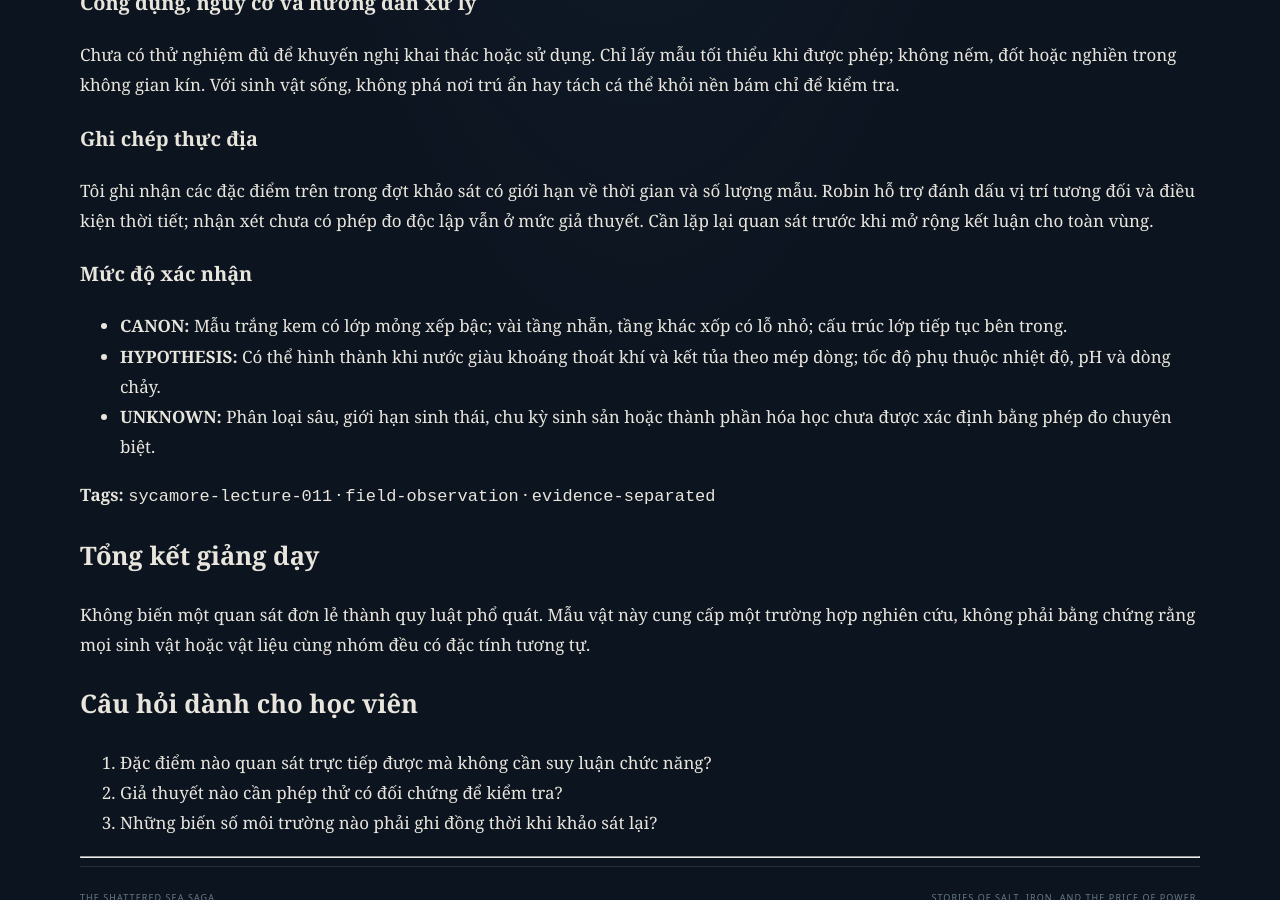
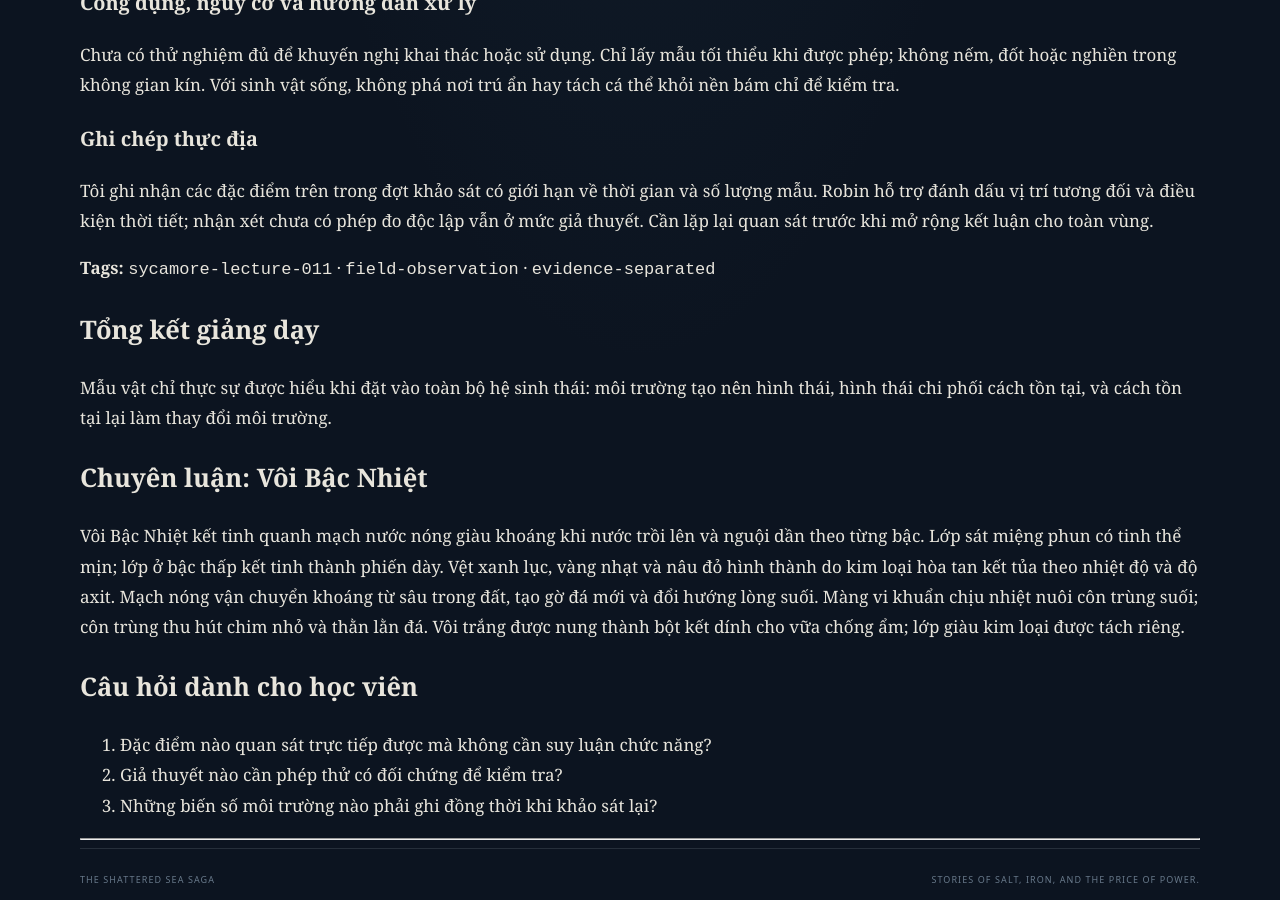
Before and after one commit to trduy91/seven-seas-reader, a Jekyll site: the page built from site/field-notes/sycamore/lecture-011-nuoc-nong-va-nhung-tang-khoang.md, in a window 1280 px wide and 900 px high, scrolled down 1145 px. Built offline with Jekyll 4.4.1, drawn with Linux system fonts in a browser that asks for light colours; our own code applies the rules of GitHub Pages for plain Markdown files.

Commit message:
Canon revision: expand Sycamore field lecture and normalize image URL

```diff
--- a/site/field-notes/sycamore/lecture-011-nuoc-nong-va-nhung-tang-khoang.md
+++ b/site/field-notes/sycamore/lecture-011-nuoc-nong-va-nhung-tang-khoang.md
@@ -10,7 +10,6 @@ Nước nóng và những tầng khoáng là chủ đề của buổi khảo sá
 ## I. Khoáng vật / Đá — Vôi Bậc Nhiệt
 
 ![Tranh khoa học Vôi Bậc Nhiệt](https://raw.githubusercontent.com/trduy91/seven-seas/main/docs/world/geography/ecology/sycamore-field-notes/images/SS-SYC-20261127-011-MN01.jpg)
-
 
 **Mã hồ sơ:** `SS-SYC-20261127-011-MN01`
 **Phân loại:** Kết tủa dạng tầng; pha khoáng chưa xác định
@@ -32,17 +31,15 @@ Chưa có thử nghiệm đủ để khuyến nghị khai thác hoặc sử dụ
 
 Tôi ghi nhận các đặc điểm trên trong đợt khảo sát có giới hạn về thời gian và số lượng mẫu. Robin hỗ trợ đánh dấu vị trí tương đối và điều kiện thời tiết; nhận xét chưa có phép đo độc lập vẫn ở mức giả thuyết. Cần lặp lại quan sát trước khi mở rộng kết luận cho toàn vùng.
 
-### Mức độ xác nhận
-
-- **CANON:** Mẫu trắng kem có lớp mỏng xếp bậc; vài tầng nhẵn, tầng khác xốp có lỗ nhỏ; cấu trúc lớp tiếp tục bên trong.
-- **HYPOTHESIS:** Có thể hình thành khi nước giàu khoáng thoát khí và kết tủa theo mép dòng; tốc độ phụ thuộc nhiệt độ, pH và dòng chảy.
-- **UNKNOWN:** Phân loại sâu, giới hạn sinh thái, chu kỳ sinh sản hoặc thành phần hóa học chưa được xác định bằng phép đo chuyên biệt.
-
 **Tags:** `sycamore-lecture-011` · `field-observation` · `evidence-separated`
 
 ## Tổng kết giảng dạy
 
-Không biến một quan sát đơn lẻ thành quy luật phổ quát. Mẫu vật này cung cấp một trường hợp nghiên cứu, không phải bằng chứng rằng mọi sinh vật hoặc vật liệu cùng nhóm đều có đặc tính tương tự.
+Mẫu vật chỉ thực sự được hiểu khi đặt vào toàn bộ hệ sinh thái: môi trường tạo nên hình thái, hình thái chi phối cách tồn tại, và cách tồn tại lại làm thay đổi môi trường.
+
+## Chuyên luận: Vôi Bậc Nhiệt
+
+Vôi Bậc Nhiệt kết tinh quanh mạch nước nóng giàu khoáng khi nước trồi lên và nguội dần theo từng bậc. Lớp sát miệng phun có tinh thể mịn; lớp ở bậc thấp kết tinh thành phiến dày. Vệt xanh lục, vàng nhạt và nâu đỏ hình thành do kim loại hòa tan kết tủa theo nhiệt độ và độ axit. Mạch nóng vận chuyển khoáng từ sâu trong đất, tạo gờ đá mới và đổi hướng lòng suối. Màng vi khuẩn chịu nhiệt nuôi côn trùng suối; côn trùng thu hút chim nhỏ và thằn lằn đá. Vôi trắng được nung thành bột kết dính cho vữa chống ẩm; lớp giàu kim loại được tách riêng.
 
 ## Câu hỏi dành cho học viên
 
```
